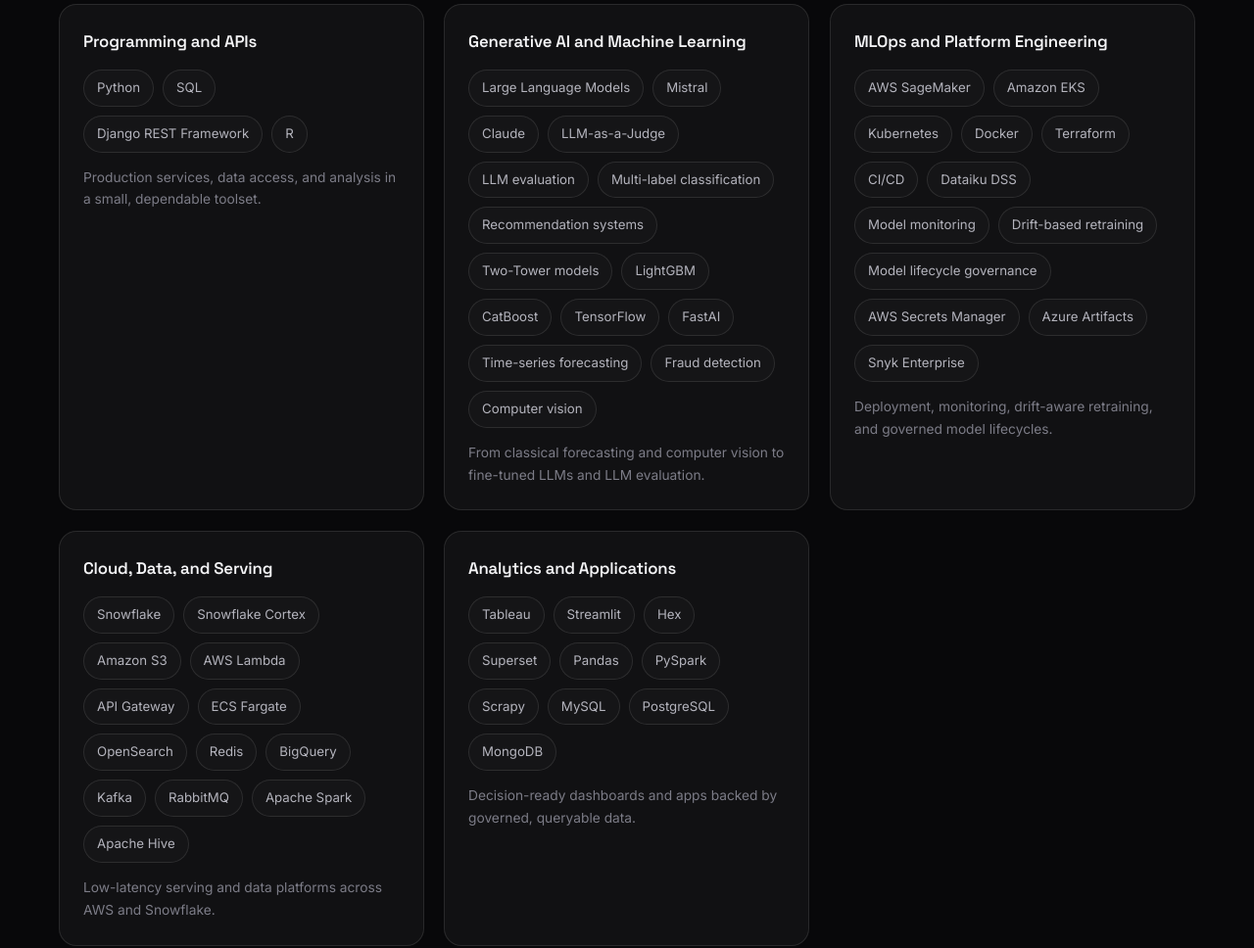
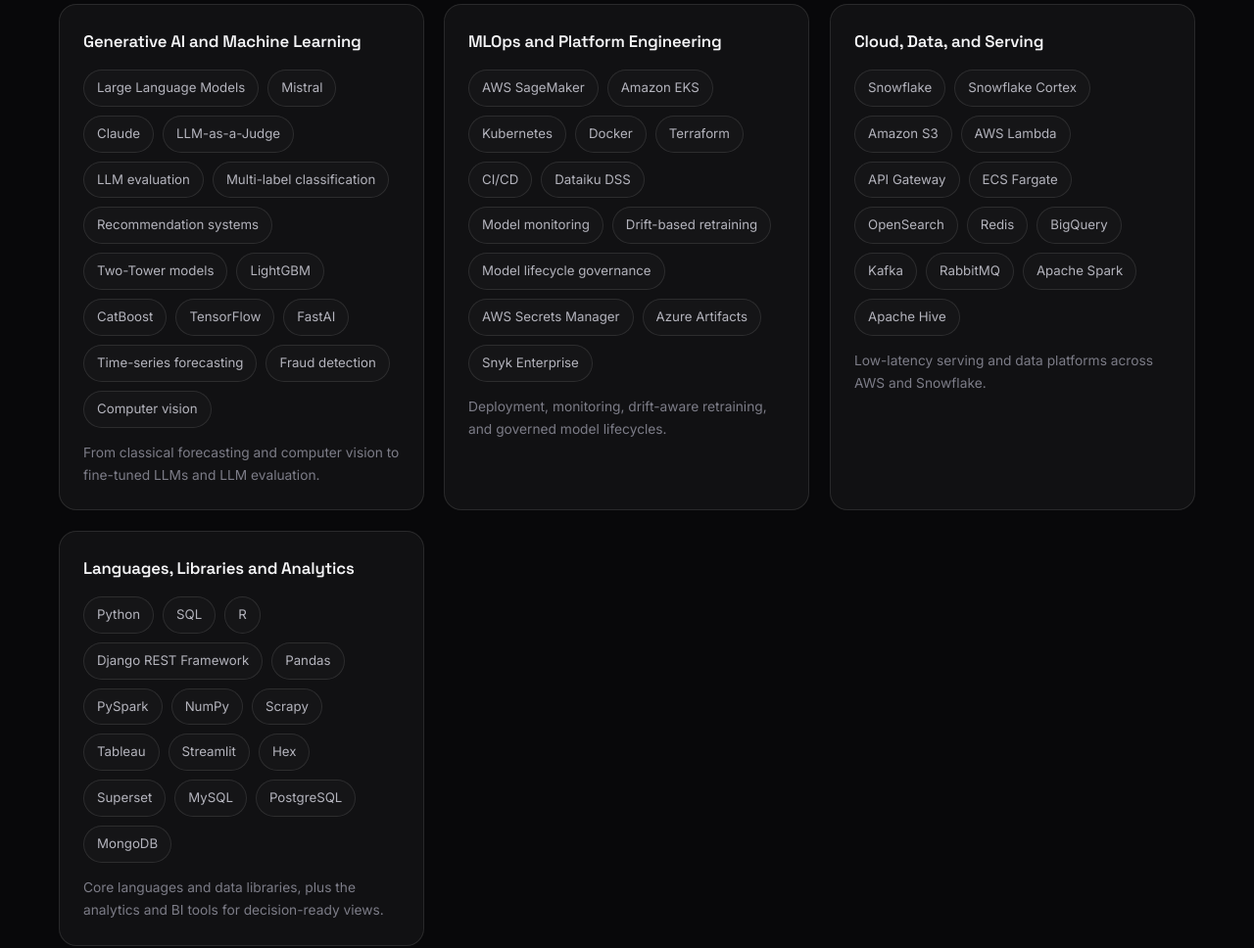
Before and after one commit to nsaurabh777/nsaurabh777.github.io, a plain HTML site: page index.html in a window 1280 px wide. Shown: the part 4274-5242 px from the top of the page at 98% size. Drawn offline with Linux system fonts and the light colour scheme.

Commit message:
rearranging skills

```diff
--- a/index.html
+++ b/index.html
@@ -298,17 +298,6 @@
                 <h2 class="section-title reveal">Building blocks for production-ready AI</h2>
                 <div class="grid-2" data-reveal-group>
                     <div class="skill-card reveal">
-                        <h3>Programming and APIs</h3>
-                        <div class="chip-grid">
-                            <span class="chip">Python</span>
-                            <span class="chip">SQL</span>
-                            <span class="chip">Django REST Framework</span>
-                            <span class="chip">R</span>
-                        </div>
-                        <p class="meta">Production services, data access, and analysis in a small, dependable toolset.</p>
-                    </div>
-
-                    <div class="skill-card reveal">
                         <h3>Generative AI and Machine Learning</h3>
                         <div class="chip-grid">
                             <span class="chip">Large Language Models</span>
@@ -373,20 +362,26 @@
                     </div>
 
                     <div class="skill-card reveal">
-                        <h3>Analytics and Applications</h3>
+                        <h3>Languages, Libraries and Analytics</h3>
                         <div class="chip-grid">
+                            <span class="chip">Python</span>
+                            <span class="chip">SQL</span>
+                            <span class="chip">R</span>
+                            <span class="chip">Django REST Framework</span>
+                            <span class="chip">Pandas</span>
+                            <span class="chip">PySpark</span>
+                            <span class="chip">NumPy</span>
+                            <span class="chip">Scrapy</span>
                             <span class="chip">Tableau</span>
                             <span class="chip">Streamlit</span>
                             <span class="chip">Hex</span>
                             <span class="chip">Superset</span>
-                            <span class="chip">Pandas</span>
-                            <span class="chip">PySpark</span>
-                            <span class="chip">Scrapy</span>
                             <span class="chip">MySQL</span>
                             <span class="chip">PostgreSQL</span>
                             <span class="chip">MongoDB</span>
                         </div>
-                        <p class="meta">Decision-ready dashboards and apps backed by governed, queryable data.</p>
+                        <p class="meta">Core languages and data libraries, plus the analytics and BI tools for
+                            decision-ready views.</p>
                     </div>
                 </div>
             </div>
```
